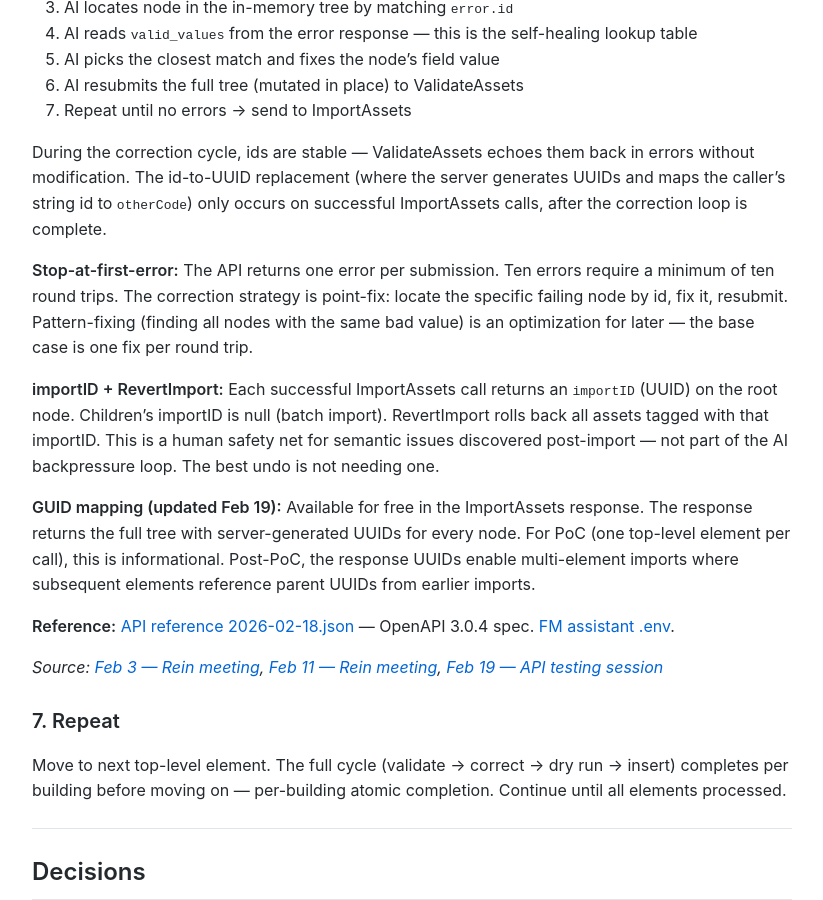
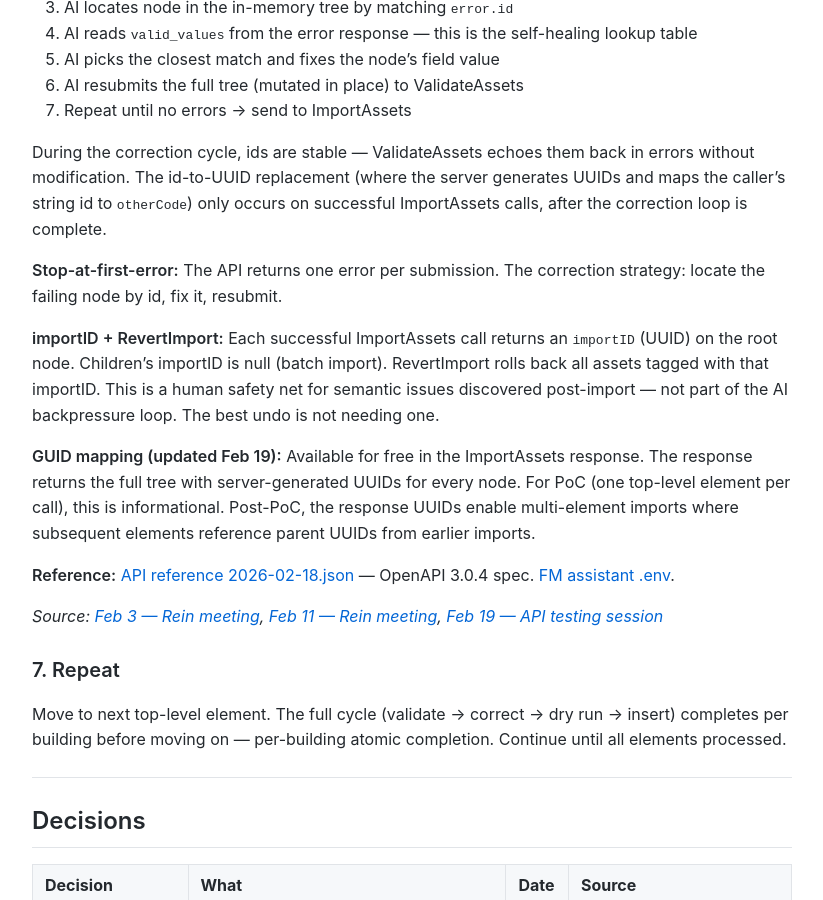
Before and after one commit to MariusWilsch/public-wilsch-ai-pages, a Jekyll site: the page built from project/archibus-fm-assistant/chain-1b-step3-design.md, in a window 1280 px wide and 900 px high, scrolled down 10154 px. Shown: the whole window, without its empty margins (228-1051 px from the left). Built offline with Jekyll 4.4.1, drawn with Linux system fonts in a browser that asks for light colours; our own code applies the rules of GitHub Pages for plain Markdown files.

Commit message:
Sync from hippocampus 2026-02-20

```diff
--- a/project/archibus-fm-assistant/chain-1b-step3-design.md
+++ b/project/archibus-fm-assistant/chain-1b-step3-design.md
@@ -321,7 +321,7 @@ Step 2 creates the intelligence — enum resolution tables, column mappings, tra
 
 During the correction cycle, ids are stable — ValidateAssets echoes them back in errors without modification. The id-to-UUID replacement (where the server generates UUIDs and maps the caller's string id to `otherCode`) only occurs on successful ImportAssets calls, after the correction loop is complete.
 
-**Stop-at-first-error:** The API returns one error per submission. Ten errors require a minimum of ten round trips. The correction strategy is point-fix: locate the specific failing node by id, fix it, resubmit. Pattern-fixing (finding all nodes with the same bad value) is an optimization for later — the base case is one fix per round trip.
+**Stop-at-first-error:** The API returns one error per submission. The correction strategy: locate the failing node by id, fix it, resubmit.
 
 **importID + RevertImport:** Each successful ImportAssets call returns an `importID` (UUID) on the root node. Children's importID is null (batch import). RevertImport rolls back all assets tagged with that importID. This is a human safety net for semantic issues discovered post-import — not part of the AI backpressure loop. The best undo is not needing one.
 
```
